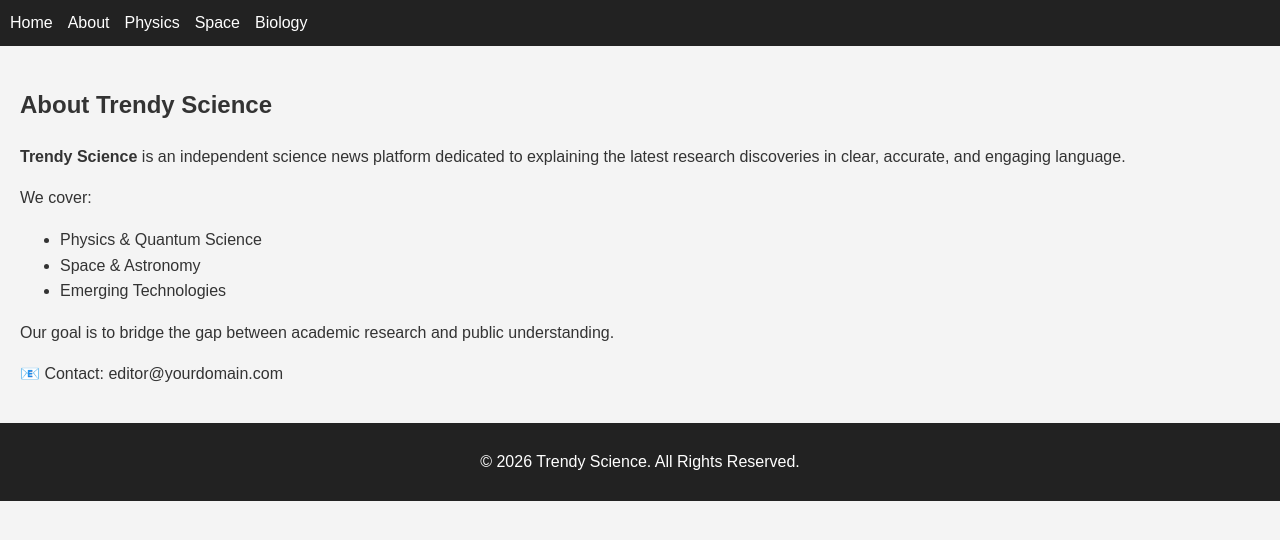
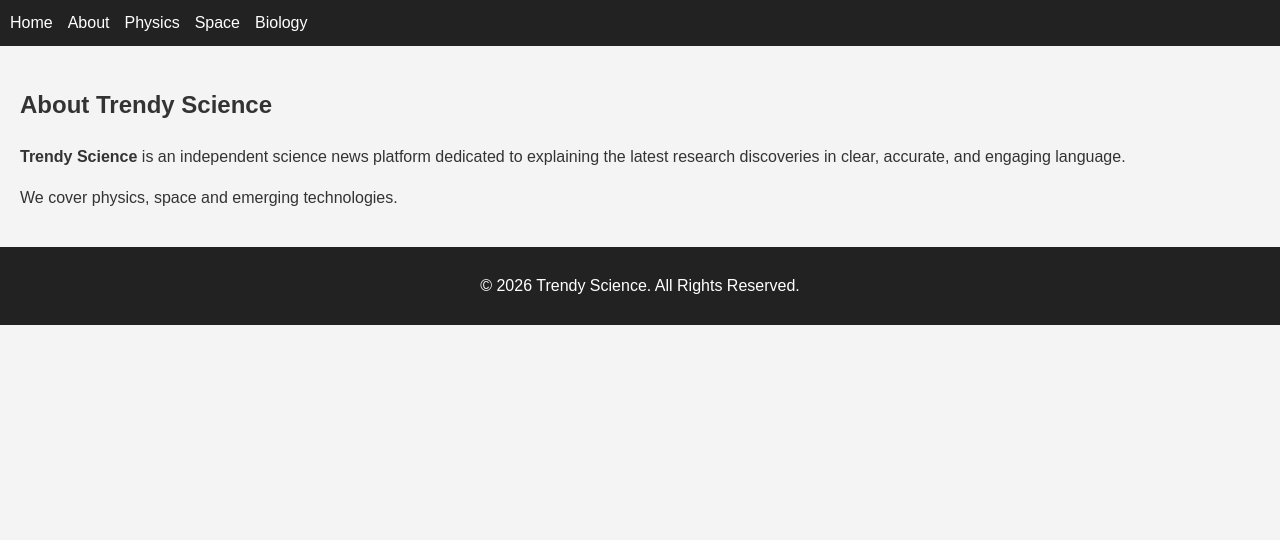
Before and after one commit to aurifatc/trendyscience, a Jekyll site: the page built from about.md, in a window 1280 px wide. Shown: the top 540 px of the page. Built offline with Jekyll 4.4.1, drawn with Linux system fonts in a browser that asks for light colours.

Commit message:
Update about.md

```diff
--- a/about.md
+++ b/about.md
@@ -8,11 +8,4 @@
 
 **Trendy Science** is an independent science news platform dedicated to explaining the latest research discoveries in clear, accurate, and engaging language.
 
-We cover:
-- Physics & Quantum Science
-- Space & Astronomy
-- Emerging Technologies
-
-Our goal is to bridge the gap between academic research and public understanding.
-
-📧 Contact: editor@yourdomain.com
+We cover physics, space and emerging technologies.
```
